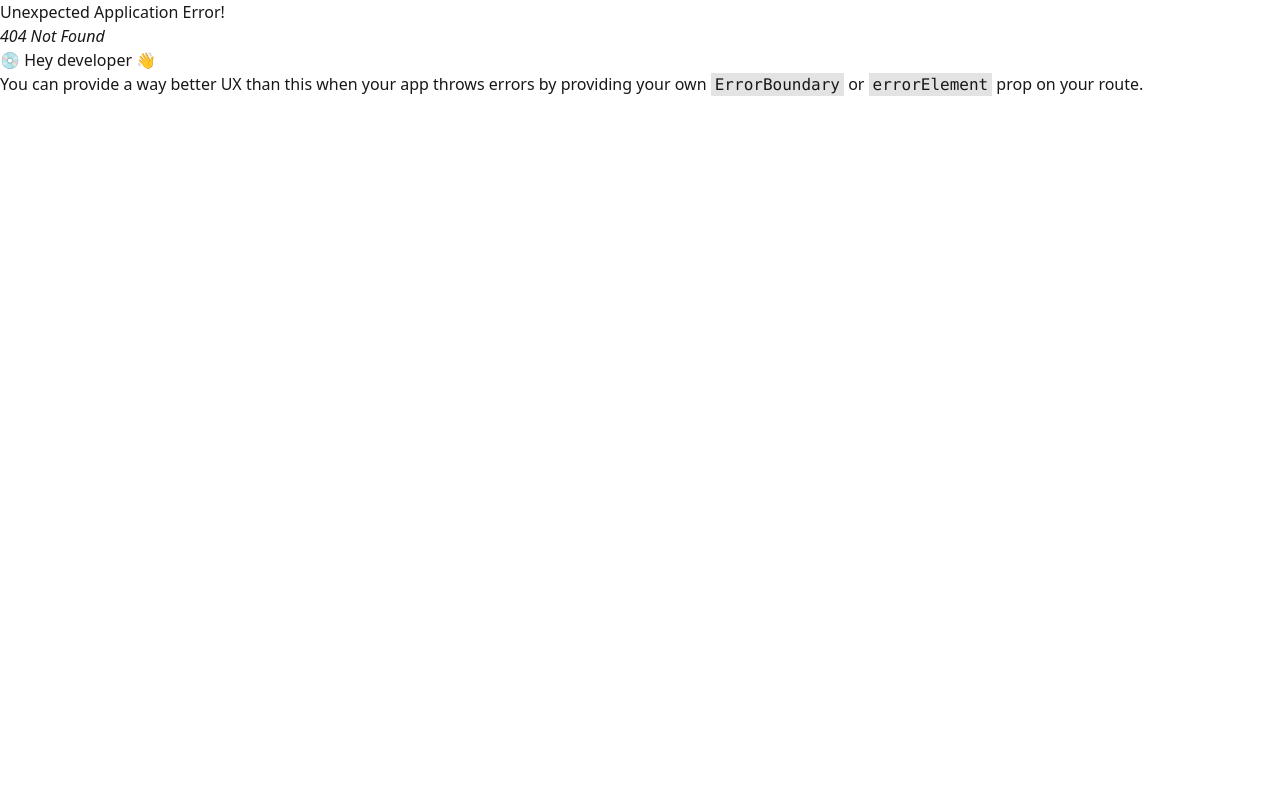
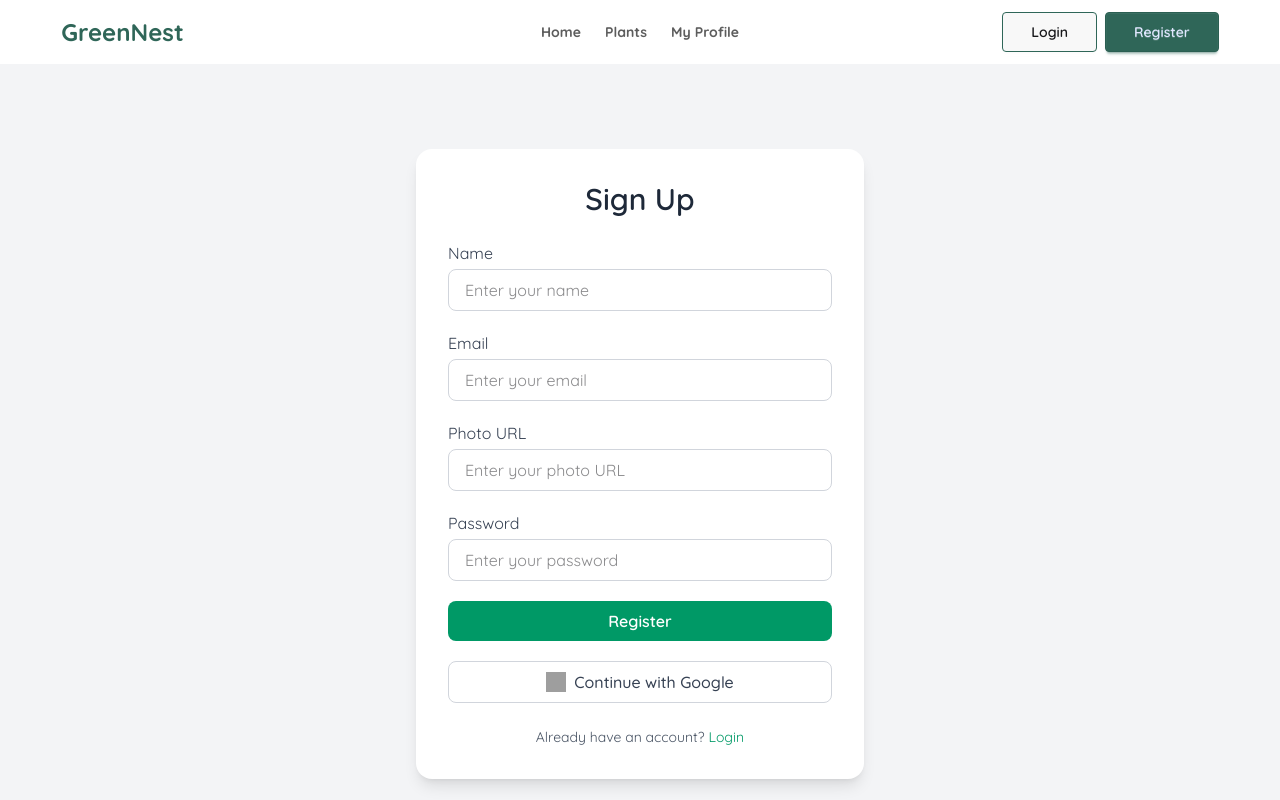
Before and after one commit to Rakibislam22/Green-Nest, a React (Vite) app: page /auth/signup in a window 1280 px wide. Before the commit this address had no page. Shown: the top 800 px of the page. Built offline with nearby package versions, Linux system fonts and the light colour scheme; grey boxes are pictures that could not be loaded.

Commit message:
Add Login Page And AuthContex

```diff
--- a/src/components/Navbar.jsx
+++ b/src/components/Navbar.jsx
@@ -8,7 +8,7 @@ const Navbar = () => {
         <NavLink to={"/myprofile"} className="lg:ml-6 text-secondary font-bold">My Profile</NavLink>
     </>
     return (
-        <div className="bg-base-100 shadow-sm">
+        <nav className="bg-base-100 shadow-sm">
             <div className='navbar lg:w-11/12 mx-auto '>
                 <div className="navbar-start">
                     <div className="dropdown">
@@ -21,7 +21,7 @@ const Navbar = () => {
                             {links}
                         </ul>
                     </div>
-                    <Link className="font-bold text-2xl text-primary">GreenNest</Link>
+                    <Link to={"/"} className="font-bold text-2xl text-primary">GreenNest</Link>
                 </div>
                 <div className="navbar-center hidden lg:flex">
                     <ul className="menu menu-horizontal px-1">
@@ -29,11 +29,11 @@ const Navbar = () => {
                     </ul>
                 </div>
                 <div className="navbar-end space-x-2">
-                    <a className="px-7 btn border-primary hover:bg-primary hover:text-white">Login</a>
-                    <a className="px-7 btn btn-primary">Register</a>
+                    <Link to={"/auth/login"} className="px-7 btn border-primary hover:bg-primary hover:text-white">Login</Link>
+                    <Link to={"/auth/signup"} className="px-7 btn btn-primary">Register</Link>
                 </div>
             </div>
-        </div>
+        </nav>
     );
 };
 
--- a/src/index.css
+++ b/src/index.css
@@ -15,12 +15,12 @@
   font-family: "Quicksand", sans-serif;
 }
 
-ul a.active {
+nav ul a.active {
   color: #2f6658;
   border-bottom: 1px solid #2f6658;
 }
 
-ul a:hover{
+nav ul a:hover{
   color: #2f6658;
   border-bottom: 1px solid #2f6658;
 }
--- /dev/null
+++ b/src/layouts/AuthLayout.jsx
@@ -0,0 +1,16 @@
+import React from 'react';
+import Navbar from '../components/Navbar';
+import { Outlet } from 'react-router';
+import Footer from '../components/Footer';
+
+const AuthLayout = () => {
+    return (
+        <div className=' quicksand-font'>
+            <Navbar></Navbar>
+            <Outlet></Outlet>
+            <Footer></Footer>
+        </div>
+    );
+};
+
+export default AuthLayout;
--- a/src/main.jsx
+++ b/src/main.jsx
@@ -3,10 +3,13 @@ import { createRoot } from 'react-dom/client'
 import './index.css'
 import { RouterProvider } from 'react-router'
 import Router from './router/Router'
+import AuthProvider from './provider/AuthProvider'
 
 
 createRoot(document.getElementById('root')).render(
   <StrictMode>
-    <RouterProvider router={Router}></RouterProvider>
+    <AuthProvider>
+      <RouterProvider router={Router}></RouterProvider>
+    </AuthProvider>
   </StrictMode>,
 )
--- /dev/null
+++ b/src/pages/Login.jsx
@@ -0,0 +1,16 @@
+import React from 'react';
+import { Link } from 'react-router';
+
+const Login = () => {
+    return (<div className="flex justify-center items-center min-h-screen bg-gray-100"> <div className="bg-white shadow-lg rounded-2xl p-8 w-full max-w-md"> <h2 className="text-3xl font-semibold text-center text-gray-800 mb-6">
+        Login </h2>
+
+
+    </div>
+    </div>
+
+
+);
+};
+
+export default Login;
--- /dev/null
+++ b/src/pages/Signup.jsx
@@ -0,0 +1,71 @@
+import React from 'react';
+import { Link } from 'react-router';
+
+const Signup = () => {
+    return (<div className="flex justify-center items-center min-h-screen bg-gray-100"> <div className="bg-white shadow-lg rounded-2xl p-8 w-full max-w-md"> <h2 className="text-3xl font-semibold text-center text-gray-800 mb-6">
+        Sign Up </h2>
+
+        <form className="space-y-5">
+
+            <div>
+                <label className="block text-gray-700 mb-1">Name</label>
+                <input
+                    type="text"
+                    placeholder="Enter your name"
+                    className="w-full px-4 py-2 border border-gray-300 rounded-lg focus:outline-none focus:ring-2 focus:ring-emerald-500"
+                    required
+                />
+            </div>
+
+            <div>
+                <label className="block text-gray-700 mb-1">Email</label>
+                <input
+                    type="email"
+                    placeholder="Enter your email"
+                    className="w-full px-4 py-2 border border-gray-300 rounded-lg focus:outline-none focus:ring-2 focus:ring-emerald-500"
+                    required
+                />
+            </div>
+
+            <div>
+                <label className="block text-gray-700 mb-1">Photo URL</label>
+                <input
+                    type="text"
+                    placeholder="Enter your photo URL"
+                    className="w-full px-4 py-2 border border-gray-300 rounded-lg focus:outline-none focus:ring-2 focus:ring-emerald-500"
+                />
+            </div>
+
+            <div>
+                <label className="block text-gray-700 mb-1">Password</label>
+                <input
+                    type="password"
+                    placeholder="Enter your password"
+                    className="w-full px-4 py-2 border border-gray-300 rounded-lg focus:outline-none focus:ring-2 focus:ring-emerald-500"
+                    required
+                />
+            </div>
+
+            <button
+                type="submit"
+                className="w-full bg-emerald-600 text-white py-2 rounded-lg font-semibold hover:bg-emerald-700 transition-colors"
+            >
+                Register
+            </button>
+            <button type="button" className="w-full flex items-center justify-center gap-2 border border-gray-300 py-2 rounded-lg hover:bg-gray-100 transition-colors" > <img src="https://www.svgrepo.com/show/475656/google-color.svg" alt="Google" className="w-5 h-5" /> <span className="text-gray-700 font-medium">Continue with Google</span> </button>
+        </form>
+
+        <p className="text-sm text-center text-gray-600 mt-6">
+            Already have an account?{" "}
+            <Link to="/auth/login" className="text-emerald-600 hover:underline">
+                Login
+            </Link>
+        </p>
+
+    </div>
+    </div>
+
+    );
+};
+
+export default Signup;
--- /dev/null
+++ b/src/provider/AuthContext.jsx
@@ -0,0 +1,4 @@
+import React, { createContext } from 'react';
+
+
+export const AuthContext = createContext();
--- /dev/null
+++ b/src/provider/AuthProvider.jsx
@@ -0,0 +1,14 @@
+import React from 'react';
+import { AuthContext } from './AuthContext';
+
+
+const AuthProvider = ({ children }) => {
+
+    const authData = { name: "Rakib" };
+
+    return <AuthContext value={authData}>
+        {children}
+    </AuthContext>
+};
+
+export default AuthProvider;
--- a/src/router/Router.jsx
+++ b/src/router/Router.jsx
@@ -2,6 +2,9 @@ import { createBrowserRouter } from "react-router";
 import MainLayout from "../layouts/MainLayout";
 import Home from "../pages/Home";
 import Plants from "../pages/Plants";
+import AuthLayout from "../layouts/AuthLayout";
+import Login from "../pages/Login";
+import Signup from "../pages/Signup";
 
 
 const Router = createBrowserRouter([
@@ -9,12 +12,21 @@ const Router = createBrowserRouter([
         path: "/",
         Component:MainLayout,
         children: [
-            {path: "/", Component: Home},
-            {path: "/plants", Component: Plants,
-                loader: () => fetch('plants.json')
+            { path: "/", Component: Home },
+            {
+                path: "/plants", Component: Plants,
+                loader: () => fetch('/plants.json')
             }
         ]
     },
+    {
+        path: "/auth",
+        Component: AuthLayout,
+        children: [
+            { path: "/auth/login", Component: Login },
+            { path: "/auth/signup", Component: Signup }
+        ]
+    }
 
 
 ])
```
